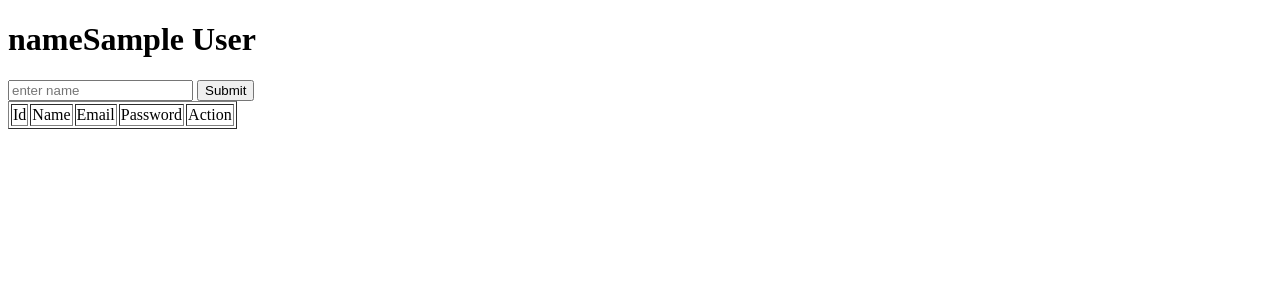
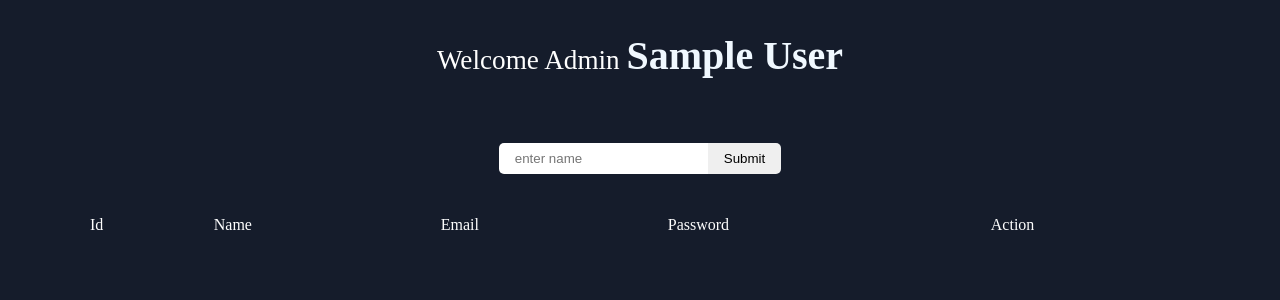
Before and after one commit to theTarunsagwal/ecommerce, a PHP site: page /admin.php in a window 1280 px wide. Shown: the top 300 px of the page. Run offline with PHP 8.4, Linux system fonts and the light colour scheme; the visitor is signed in with stand-in values (Sample User, id 1); data that the repository does not hold is empty.

Commit message:
admin page work in progres

```diff
--- a/admin.php
+++ b/admin.php
@@ -3,7 +3,7 @@ session_start();
 $con = mysqli_connect('localhost', 'root', '', 'ecommerce');
 $data = mysqli_query($con, 'SELECT * FROM user_data');
 
-if (isset($_POST['del'])) {
+if(isset($_POST['del'])) {
     $email = $_POST['del'];
     $del = mysqli_query($con, "DELETE FROM user_data WHERE email='$email'");
 }
@@ -14,14 +14,15 @@ if (isset($_POST['del'])) {
     <meta charset="UTF-8">
     <meta name="viewport" content="width=device-width, initial-scale=1.0">
     <title>Document</title>
+    <link rel="stylesheet" href="./css/admin.css">
 </head>
 <body>
-    <h1>name<?php echo $_SESSION['name']; ?></h1>
+    <h1 class="titel">Welcome Admin <span class="titel_admin" > <?php echo $_SESSION['name']; ?> </span></h1>
     <form method="POST">
         <input type="text" name="text" placeholder="enter name" />
         <input type="submit" name="sub" />
     </form>
-    <table border="1">
+    <table class="table">
         <tr>
             <td>Id</td>
             <td>Name</td>
@@ -42,13 +43,13 @@ if (isset($_POST['del'])) {
                     <td><?php echo $srch['password']; ?></td>
                     <td>
                         <form method="post">
-                            <button type="submit" value="<?php echo $srch['email']; ?>" name="del">delete</button>
+                            <button type="submit" class="btn" value="<?php echo $srch['email']; ?>" name="del">Delete</button>
                         </form>
                     </td>
                 </tr>
                 <?php
             }
-        } else {
+        }else {
             while ($comp = mysqli_fetch_array($data)) {
                 ?>
                 <tr>
@@ -58,7 +59,7 @@ if (isset($_POST['del'])) {
                     <td><?php echo $comp['password']; ?></td>
                     <td>
                         <form method="post">
-                            <button type="submit" value="<?php echo $comp['email']; ?>" name="del">delete</button>
+                            <button class="button" type="submit" value="<?php echo $comp['email']; ?>" name="del">Delete</button>
                         </form>
                     </td>
                 </tr>
--- /dev/null
+++ b/css/admin.css
@@ -0,0 +1,68 @@
+*{
+  margin: 0%;
+  padding: 0%;
+
+}
+
+body{
+    background-color: #111827fa;
+    color: #fefefe;
+}
+
+h1{
+  text-align: center;
+  margin: 2rem 0rem;
+  font-size: 1.7rem;
+  font-weight: lighter;
+}
+
+.titel_admin{
+  font-size: 2.5rem;
+  font-weight: bold;
+  color: aliceblue;
+}
+
+form{
+  display: flex;
+  justify-content: center;
+  align-items: center;
+}
+input{
+  padding: .5rem 1rem;
+  margin: 2rem 0rem;
+  /* border-radius: 5px; */
+  border: none;
+}
+
+input[type="text"]{
+  border-top-left-radius: 5px;
+  border-bottom-left-radius: 5px;
+  outline:none;
+}
+
+input[type="submit"]{
+  border-top-right-radius: 5px;
+  border-bottom-right-radius: 5px;
+}
+
+table{
+  width: 90vw;
+  margin-left: 5rem;
+}
+
+td{
+  padding: .5rem;
+}
+button{
+    color: #fefefe;
+    cursor: pointer;
+    padding: .8rem 1.2rem;
+  border-radius: 25px;
+  background-color: #101828fa;
+  border: none;
+}
+
+
+@media (max-width:600px) {
+  table{  margin-left: 2rem; }
+}
```
